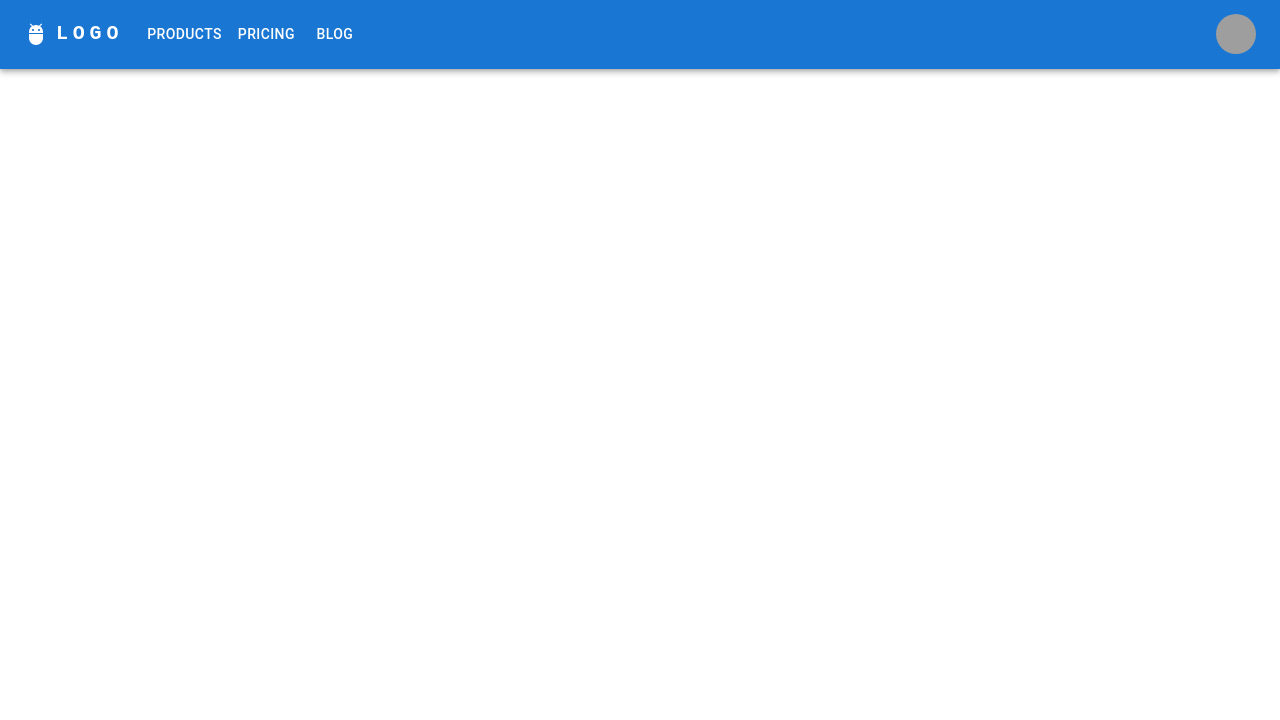
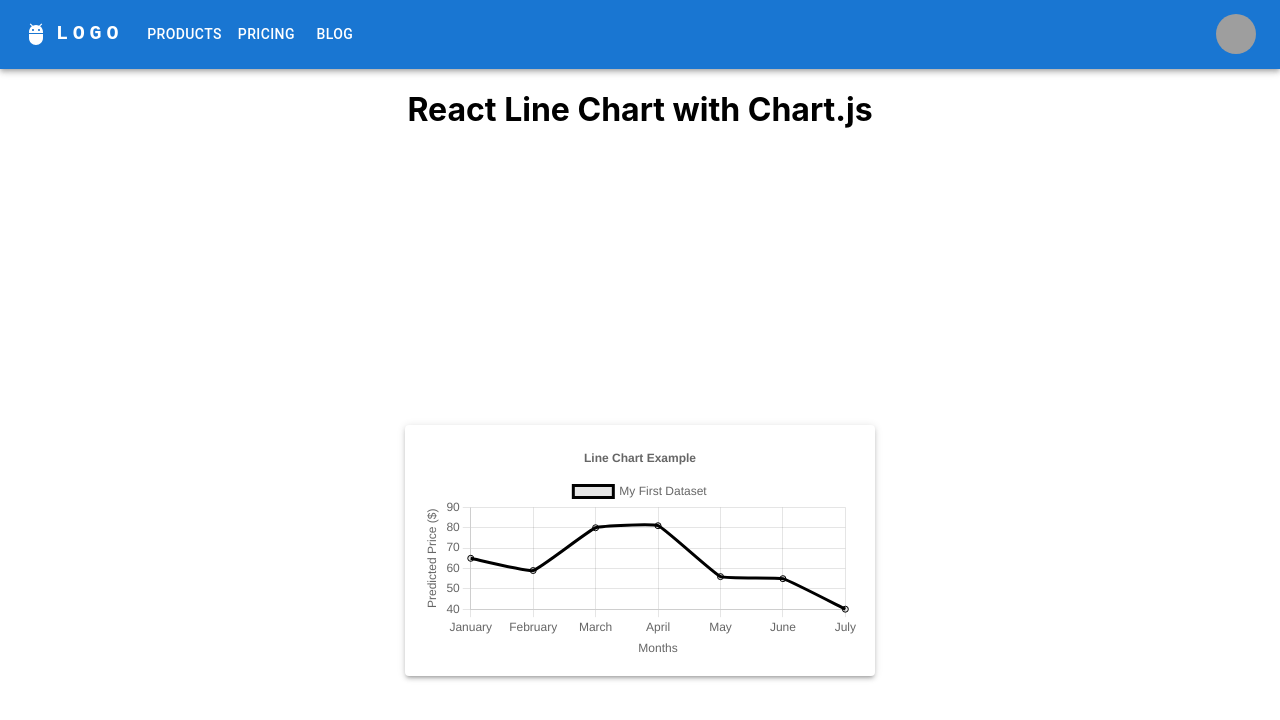
Before and after one commit to Solverpilen/COS30049-Assignment-2, a React (Create React App) app in the folder housing_enjoyers_website/: page / in a window 1280 px wide. Shown: the top 720 px of the page. Built offline with nearby package versions, Linux system fonts and the light colour scheme; grey boxes are pictures that could not be loaded.

Commit message:
added charts and stuff

```diff
--- a/housing_enjoyers_website/package.json
+++ b/housing_enjoyers_website/package.json
@@ -3,10 +3,16 @@
   "version": "0.1.0",
   "private": true,
   "dependencies": {
+    "@emotion/react": "^11.13.3",
+    "@emotion/styled": "^11.13.0",
+    "@mui/icons-material": "^6.1.5",
+    "@mui/material": "^6.1.5",
     "@testing-library/jest-dom": "^5.17.0",
     "@testing-library/react": "^13.4.0",
     "@testing-library/user-event": "^13.5.0",
+    "chart.js": "^4.4.5",
     "react": "^18.3.1",
+    "react-chartjs-2": "^5.2.0",
     "react-dom": "^18.3.1",
     "react-scripts": "^5.0.1",
     "web-vitals": "^2.1.4"
--- a/housing_enjoyers_website/src/App.js
+++ b/housing_enjoyers_website/src/App.js
@@ -1,16 +1,38 @@
+import './App.css';
 import React from 'react';
-import './App.css';
-import ResponsiveAppBar from './components/navbar/navbar';
+import ResponsiveAppBar from './components/navbar/navbar.js';
+import LineChart from './components/charts/LineChart.js';
+import { Grid, Container, Paper } from '@mui/material';
 
 
 function App() {
-	return (
-		<div>
-			<ResponsiveAppBar />
-		</div>
 
-	);
+  return (
+
+  <div className="App">
+    <ResponsiveAppBar/>
+    <div>
+      <h1>React Line Chart with Chart.js</h1>
+      <Container maxWidth="lg" style={{ height: '100vh', display: 'flex' }}>
+      {/* Grid Container to center the charts */}
+      <Grid
+        container
+        spacing={2}
+        justifyContent="center"
+        alignItems="center"
+        style={{ flex: 1 }}
+      >
+      <LineChart/>
+      </Grid>
+      </Container>
+    </div>
+
+
+
+  </div>
+  );
+
+
 }
 
-
 export default App;
--- /dev/null
+++ b/housing_enjoyers_website/src/components/charts/LineChart.js
@@ -0,0 +1,69 @@
+// Import required dependencies
+import { Line } from 'react-chartjs-2';
+import {
+  Chart as ChartJS,
+  LineElement,
+  PointElement,
+  Title,
+  Tooltip,
+  Legend,
+  CategoryScale
+} from 'chart.js';
+import {LinearScale } from 'chart.js';
+import { Grid, Paper } from '@mui/material';
+
+// Register the chart elements you want to use
+ChartJS.register(LineElement, PointElement, Title, Tooltip, Legend, CategoryScale, LinearScale);
+
+const LineChart = () => {
+  // Define labels for the chart
+  const labels = ['January', 'February', 'March', 'April', 'May', 'June', 'July'];
+
+  // Define the data for the chart
+  const data = {
+    labels: labels,
+    datasets: [
+      {
+        label: 'My First Dataset',
+        data: [65, 59, 80, 81, 56, 55, 40],
+        fill: false,
+        borderColor: 'black',
+        tension: 0.1,
+      },
+    ],
+  };
+
+
+  const options = {
+    responsive: true,
+    plugins: {
+      legend: { position: 'top' },
+      title: { display: true, text: 'Line Chart Example' },
+    },
+    scales: {
+      x: {
+        type: 'category',
+        title: {
+          display: true,
+          text: 'Months'
+        }
+      },
+      y: {
+        title: {
+          display: true,
+          text: 'Predicted Price ($)'
+        }
+      }
+    }
+  };
+
+  // Render the Line chart
+  return        <Grid item xs={12} md={5}>
+  <Paper elevation={3} style={{ padding: '16px' }}>
+    <Line data={data} options={options} />
+  </Paper>
+</Grid>;
+
+};
+
+export default LineChart;
```
Also changed, not shown: housing_enjoyers_website/src/components/navbar/navbar.js (renamed from housing_enjoyers_website/src/components/navbar/navbar.jsx), 1 other file (tests, documents, lock files or other folders).
